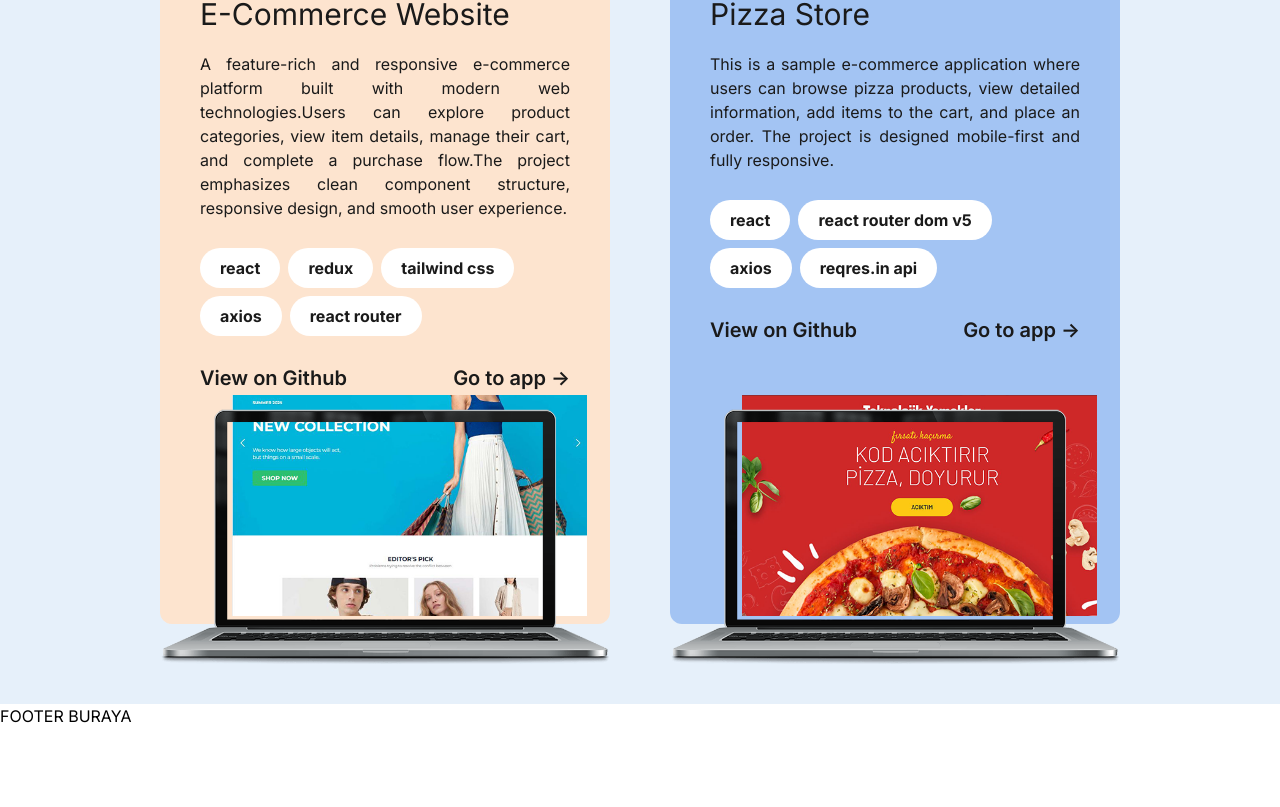
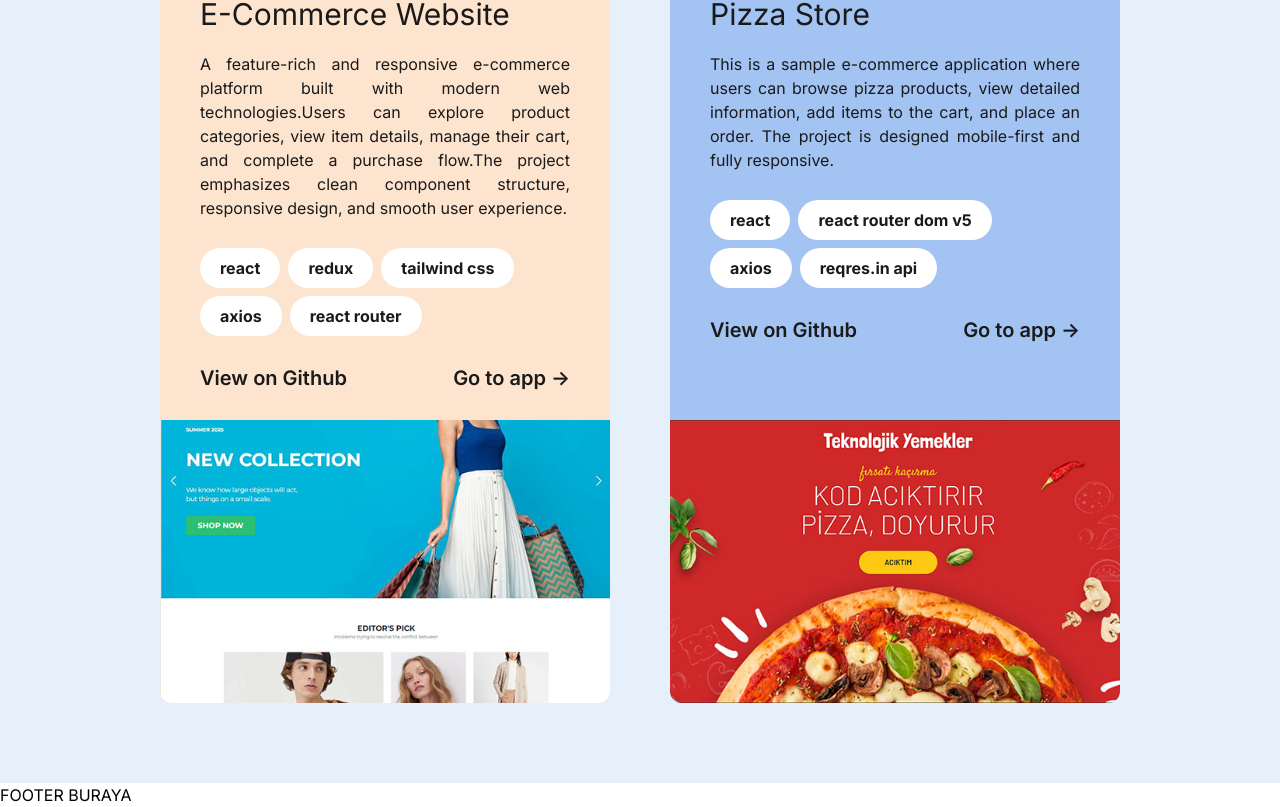
Before and after one commit to bertan-arslan/personal_portfolio, a React (Vite) app: page / in a window 1280 px wide. Shown: the part 2002-2809 px from the top of the page. Before the commit the page ends 2730 px from the top, so only its background shows below. Built offline with nearby package versions, Linux system fonts and the light colour scheme.

Commit message:
projects responsive design

```diff
--- a/src/components/Profile.jsx
+++ b/src/components/Profile.jsx
@@ -10,7 +10,7 @@ export default function Profile() {
       </p>
       <div className="w-[70vw] mx-auto flex flex-col md:flex-row justify-between items-center gap-15">
         <div
-          className="mx-auto p-6 bg-[#FFFFFF] dark:bg-[#1E293B] text-[#1A1A1A] dark:text-[#faf6ed] rounded-lg md:basis-1/2"
+          className=" p-6 bg-[#FFFFFF] dark:bg-[#1E293B] text-[#1A1A1A] dark:text-[#faf6ed] rounded-lg md:basis-1/2"
           style={{ boxShadow: "8px 8px 0px #669BBC80" }}
         >
           <h2 className="text-[#669BBC] dark:text-[#8ECAE6] text-2xl mb-10">
--- a/src/components/Projects.jsx
+++ b/src/components/Projects.jsx
@@ -5,31 +5,31 @@ export default function Projects() {
 
   return (
     <section className="bg-[#E6F0FA] dark:bg-[#1A2A3A]">
-      <div className="w-[75vw] mx-auto py-20 ">
+      <div className="w-[75vw] mx-auto py-20">
         <p className="text-4xl font-medium text-center mb-10 text-[#1A1A1A] dark:text-[#faf6ed]">
           {highligthedProjectsTitle}
         </p>
-        <div className="flex flex-col gap-30 sm:flex-row sm:gap-15 justify-center">
+        <div className="flex flex-col gap-10 md:flex-row sm:gap-15 justify-center">
           {highligthedProjects.map((projects, i) => (
             <div
               key={i}
-              className={`relative w-[500px] h-[668px] flex flex-col gap-2 rounded-xl p-10 ${projects.bgColor} text-[#1A1A1A] text-justify dark:text-[#E5E7EB]`}
+              className={`relative w-full md:w-[50vw] h-full md:h-auto flex flex-col gap-2 rounded-xl ${projects.bgColor} text-[#1A1A1A] text-justify dark:text-[#E5E7EB] transition-transform duration-300 transform hover:scale-105 hover:shadow-xl`}
             >
-              <div className="mb-5">
+              <div className="mb-5 pt-10 px-10">
                 <p className="text-3xl mb-5">{projects.title}</p>
                 <p>{projects.summary}</p>
               </div>
-              <div className="flex flex-wrap gap-2 mb-5">
+              <div className="flex flex-wrap gap-2 mb-5 px-10">
                 {projects.techStack.map((tech, i) => (
                   <p
                     key={i}
-                    className="font-bold py-2 px-5 bg-white rounded-[76px] dark:bg-[#1A2A3A]"
+                    className="font-bold py-2 px-5 bg-white rounded-[76px] dark:bg-[#1A2A3A] "
                   >
                     {tech.toLowerCase()}
                   </p>
                 ))}
               </div>
-              <nav className="flex justify-between text-xl font-semibold">
+              <nav className="flex flex-wrap justify-between text-xl font-semibold px-10 pb-5">
                 <a
                   href={projects.githubLink}
                   target="_blank"
@@ -47,17 +47,13 @@ export default function Projects() {
                   Go to app {"->"}{" "}
                 </a>
               </nav>
-              <div>
+
+              <div className="mt-auto">
                 <img
-                  src="/pc.png"
-                  className="absolute -bottom-10 -right-0 z-2"
+                  src={projects.image}
+                  alt="project"
+                  className="rounded-b-xl"
                 />
-                <div className="absolute left-18 bottom-2 w-[355px] h-[221px]">
-                  <img
-                    src={projects.image}
-                    className="w-full h-full object-cover object-[center_0%]"
-                  />
-                </div>
               </div>
             </div>
           ))}
```
